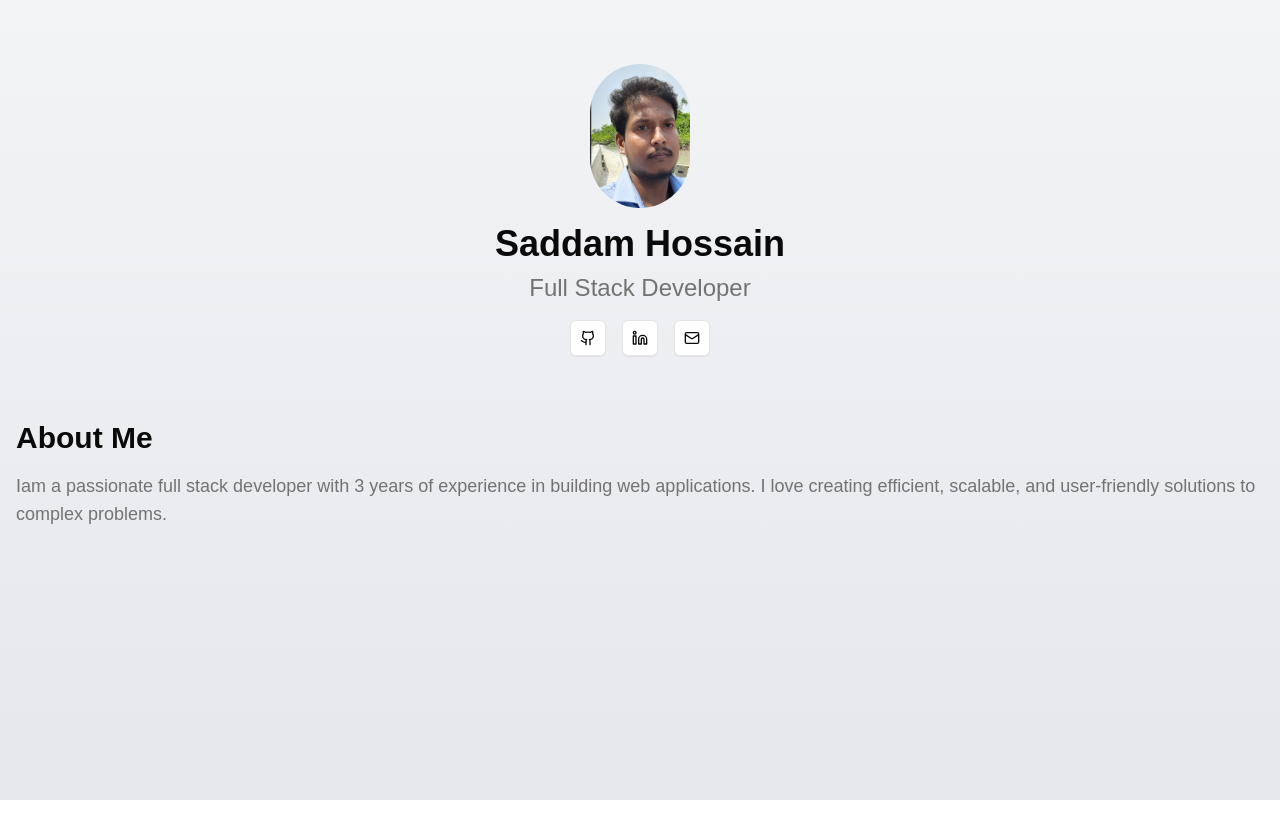
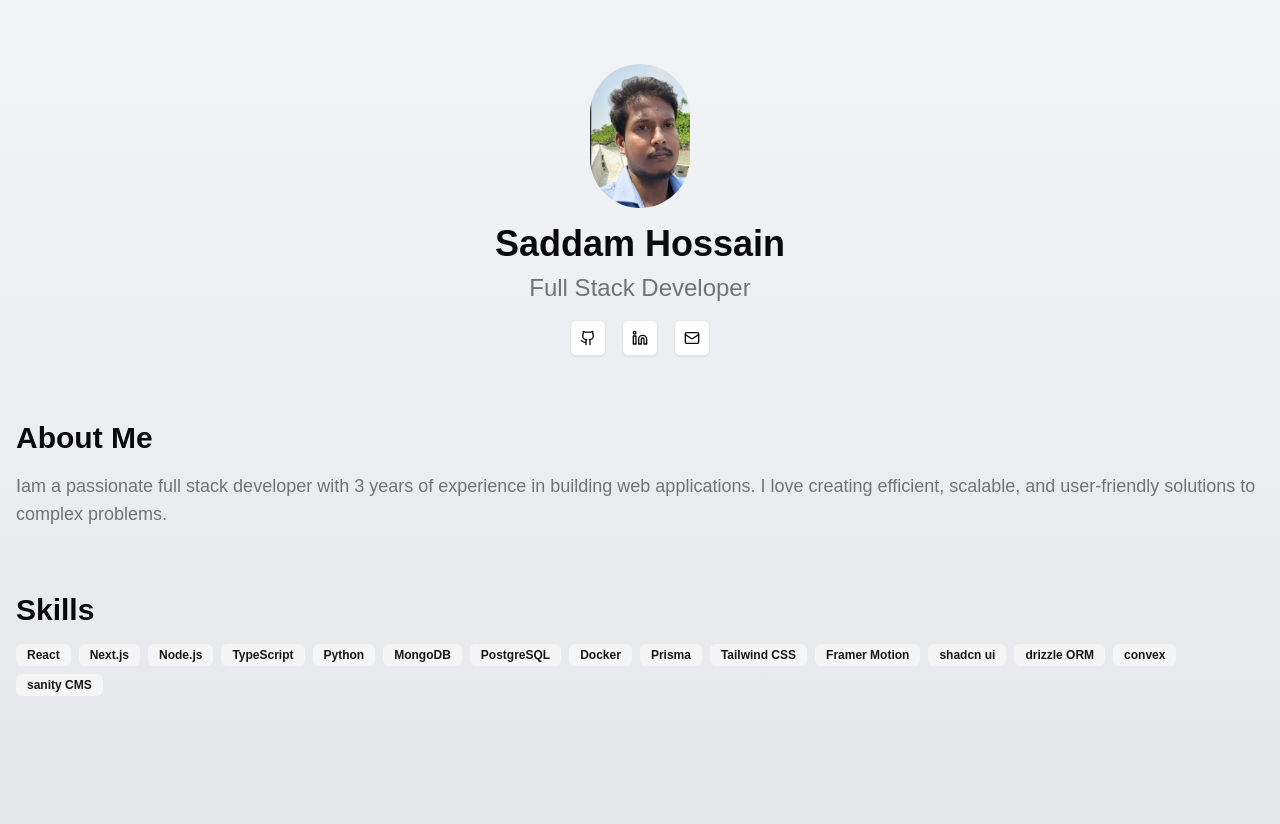
Before and after one commit to saddamBD/full-stack-portfolio, a Next.js app: page / in a window 1280 px wide. Before the commit the page ends 800 px from the top, so only its background shows below. Built offline with nearby package versions, Linux system fonts and the light colour scheme.

Commit message:
skill set added

```diff
--- a/app/page.tsx
+++ b/app/page.tsx
@@ -1,6 +1,7 @@
 import { Metadata } from "next";
 import CustomHeader from "@/components/CustomHeader";
 import AboutMe from "@/components/AboutMe";
+import Skill from "@/components/Skill";
 
 export const metadata: Metadata = {
   title: "Saddam Hossain - Full Stack Developer",
@@ -14,6 +15,7 @@
       <div className="container mx-auto px-4 py-16">
         <CustomHeader />
         <AboutMe />
+        <Skill />
       </div>
     </main>
   );
--- a/components/CustomHeader.tsx
+++ b/components/CustomHeader.tsx
@@ -1,7 +1,7 @@
 import Image from "next/image";
 import Link from "next/link";
 import React from "react";
-import { Button } from "./ui/button";
+import { Button } from "@/components/ui/button";
 import { Github, Linkedin, Mail } from "lucide-react";
 
 function CustomHeader() {
--- /dev/null
+++ b/components/Skill.tsx
@@ -0,0 +1,35 @@
+import React from "react";
+import { Badge } from "@/components/ui/badge";
+
+function Skill() {
+  return (
+    <section className="mb-16">
+      <h2 className="text-3xl font-semibold mb-4">Skills</h2>
+      <div className="flex flex-wrap gap-2">
+        {[
+          "React",
+          "Next.js",
+          "Node.js",
+          "TypeScript",
+          "Python",
+          "MongoDB",
+          "PostgreSQL",
+          "Docker",
+          "Prisma",
+          "Tailwind CSS",
+          "Framer Motion",
+          "shadcn ui",
+          "drizzle ORM",
+          "convex",
+          "sanity CMS",
+        ].map((skill) => (
+          <Badge key={skill} variant="secondary">
+            {skill}
+          </Badge>
+        ))}
+      </div>
+    </section>
+  );
+}
+
+export default Skill;
--- /dev/null
+++ b/components/ui/badge.tsx
@@ -0,0 +1,36 @@
+import * as React from "react"
+import { cva, type VariantProps } from "class-variance-authority"
+
+import { cn } from "@/lib/utils"
+
+const badgeVariants = cva(
+  "inline-flex items-center rounded-md border px-2.5 py-0.5 text-xs font-semibold transition-colors focus:outline-none focus:ring-2 focus:ring-ring focus:ring-offset-2",
+  {
+    variants: {
+      variant: {
+        default:
+          "border-transparent bg-primary text-primary-foreground shadow hover:bg-primary/80",
+        secondary:
+          "border-transparent bg-secondary text-secondary-foreground hover:bg-secondary/80",
+        destructive:
+          "border-transparent bg-destructive text-destructive-foreground shadow hover:bg-destructive/80",
+        outline: "text-foreground",
+      },
+    },
+    defaultVariants: {
+      variant: "default",
+    },
+  }
+)
+
+export interface BadgeProps
+  extends React.HTMLAttributes<HTMLDivElement>,
+    VariantProps<typeof badgeVariants> {}
+
+function Badge({ className, variant, ...props }: BadgeProps) {
+  return (
+    <div className={cn(badgeVariants({ variant }), className)} {...props} />
+  )
+}
+
+export { Badge, badgeVariants }
```
